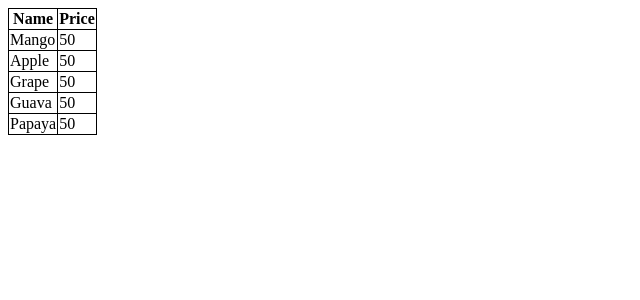
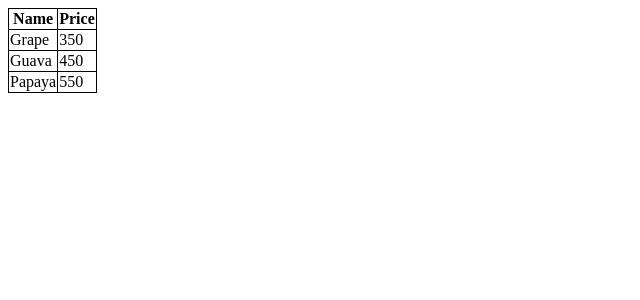
Before and after one commit to Krishnan-Karthika/Angular17, an Angular app: page / in a window 1280 px wide. Shown: the top 300 px of the page, without its empty margins (0-640 px from the left). Built offline with nearby package versions, Linux system fonts and the light colour scheme.

Commit message:
table with structural directive ngIf

```diff
--- a/src/app/app.component.html
+++ b/src/app/app.component.html
@@ -1,13 +1,16 @@
 <!-- structural directive -->
 
 <!-- create an array of fruits with name and price and display those values in a table -->
+<!-- only display fruits with price > 300 -->
 <table class="my-table">
   <tr>
     <th>Name</th>
     <th>Price</th>
   </tr>
-  <tr *ngFor="let fruit of fruits">
-    <td>{{fruit.name}}</td>
-    <td>{{fruit.price}}</td>
-  </tr>
+  <ng-container *ngFor="let fruit of fruits">
+    <tr *ngIf="fruit.price>300">
+      <td>{{fruit.name}}</td>
+      <td>{{fruit.price}}</td>
+    </tr>
+  </ng-container>
 </table>
--- a/src/app/app.component.ts
+++ b/src/app/app.component.ts
@@ -13,11 +13,11 @@ import { CommonModule } from '@angular/common';
 export class AppComponent {
   title = 'Project2';
   fruits: Fruits[] = [
-    {name: 'Mango', price:50},
-    {name: 'Apple', price:50},
-    {name: 'Grape', price:50},
-    {name: 'Guava', price:50},
-    {name: 'Papaya', price:50}
+    {name: 'Mango', price:150},
+    {name: 'Apple', price:250},
+    {name: 'Grape', price:350},
+    {name: 'Guava', price:450},
+    {name: 'Papaya', price:550}
   ]
 }
 
```
